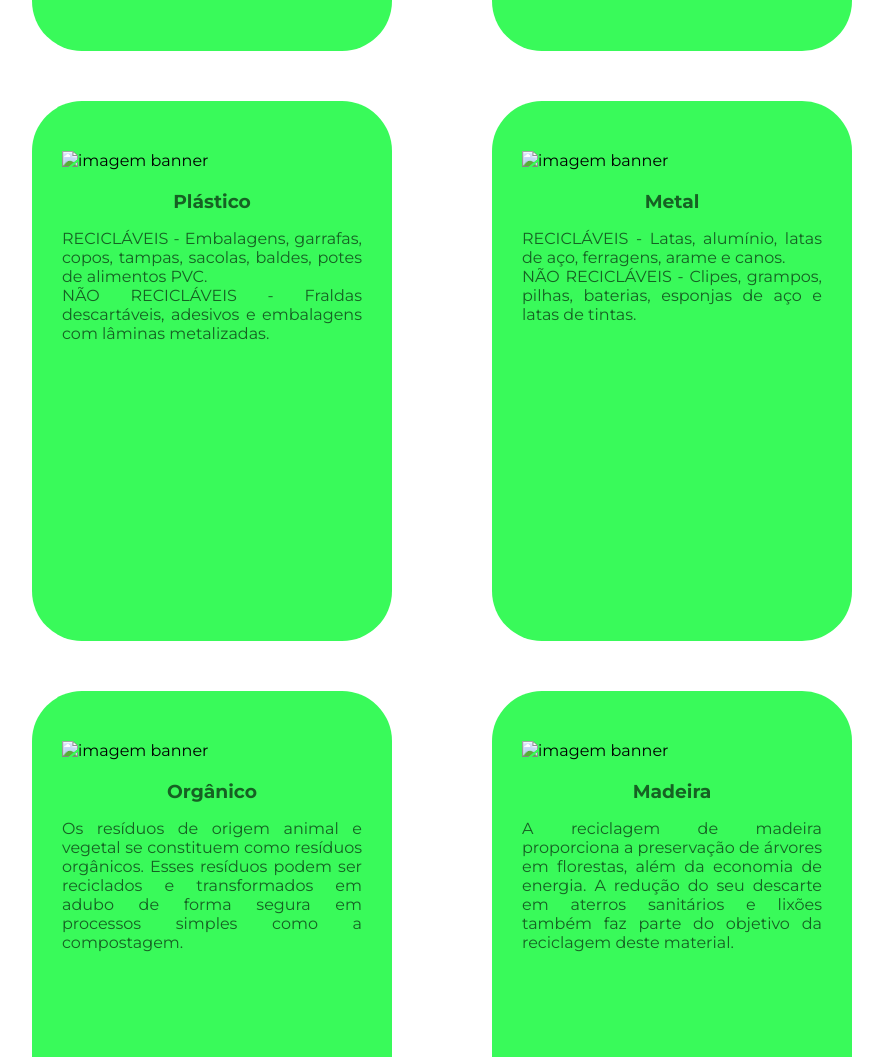
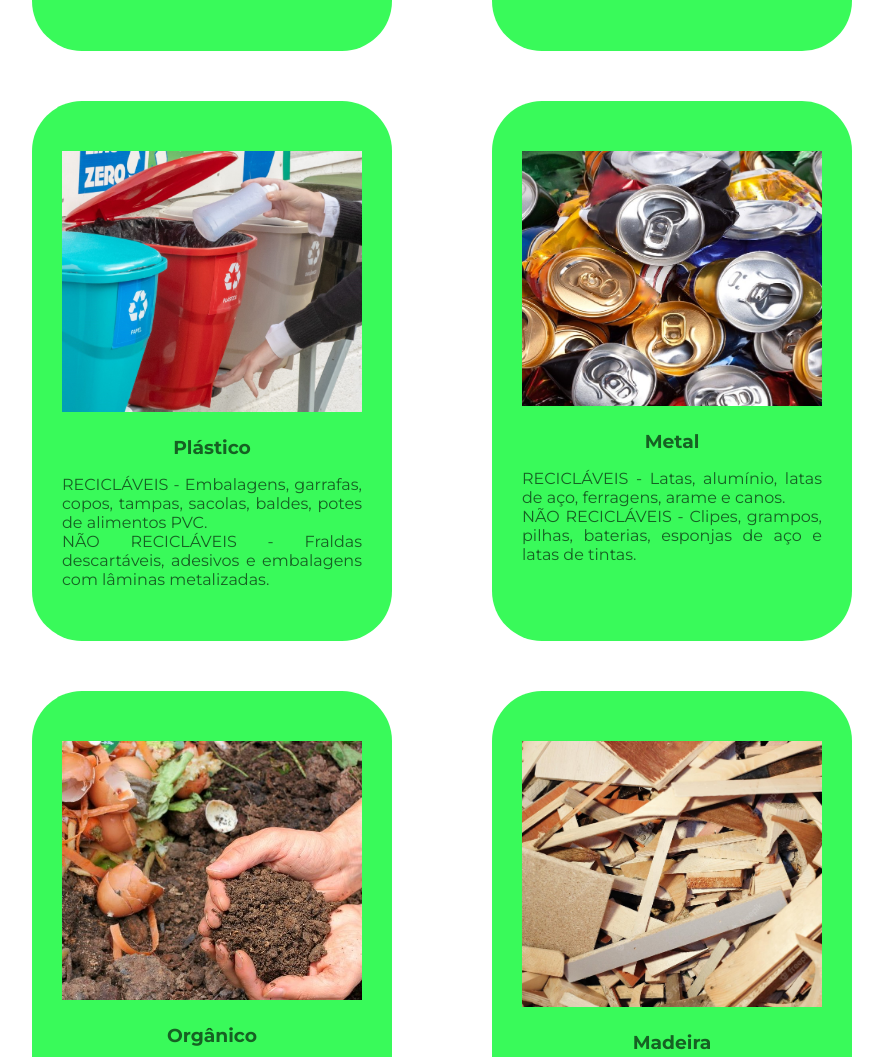
Before and after one commit to murilooliveira18/projetoIntegrador-G3, a plain HTML site: page materiais.html in a window 1280 px wide. Shown: the part 602-1659 px from the top of the page, without its empty margins (198-1081 px from the left). Drawn offline with Linux system fonts and the light colour scheme.

Commit message:
imagens adicionadas - materiais

```diff
--- a/materiais.html
+++ b/materiais.html
@@ -52,7 +52,7 @@
         <div class="materiais_description_section_I">
             <div class="materiais_description_services_one">
                 <div>
-                    <img src="assets/papeeeel.jpg" alt="imagem banner" class="banner_imagem">
+                    <img src="imagens/papeeeel.jpg" alt="imagem banner" class="banner_imagem">
                     <h3 class="materiais_description_services_title">
                     Papel
                     </h3>
@@ -65,7 +65,7 @@
             </div>
 
             <div class="materiais_description_services_two">
-                <img src="assets/vidro.jpg" alt="imagem banner" class="banner_imagem">
+                <img src="imagens/vidro.jpg" alt="imagem banner" class="banner_imagem">
                 <div>
                     <h3 class="materiais_description_services_title">
                         Vidro
@@ -85,7 +85,7 @@
         <div class="materiais_description_section_II">
             <div class="materiais_description_services_three">
                 <div>
-                    <img src="assets/plastico.jpg" alt="imagem banner" class="banner_imagem">
+                    <img src="imagens/plastico.jpg" alt="imagem banner" class="banner_imagem">
                     <h3 class="materiais_description_services_title">
                     Plástico
                     </h3>
@@ -97,7 +97,7 @@
                 <p class="materiais_texto"> NÃO RECICLÁVEIS - Fraldas descartáveis, adesivos e embalagens com lâminas metalizadas.</p>
             </div>
             <div class="materiais_description_services_four">
-                <img src="assets/metal.jpg" alt="imagem banner" class="banner_imagem">
+                <img src="imagens/metal.jpg" alt="imagem banner" class="banner_imagem">
                 <div>
                     <h3 class="materiais_description_services_title">
                         Metal
@@ -114,7 +114,7 @@
         <div class="materiais_description_section_III">
             <div class="materiais_description_services_five">
                 <div>
-                    <img src="assets/compostagem.jpg" alt="imagem banner" class="banner_imagem">
+                    <img src="imagens/compostagem.jpg" alt="imagem banner" class="banner_imagem">
                     <h3 class="materiais_description_services_title">
                     Orgânico
                     </h3>
@@ -126,7 +126,7 @@
 
 
             <div class="materiais_description_services_six">
-                <img src="assets/madeira.jpg" alt="imagem banner" class="banner_imagem">
+                <img src="imagens/madeira.jpg" alt="imagem banner" class="banner_imagem">
                 <div>
                     <h3 class="materiais_description_services_title">
                         Madeira
```
Also changed, not shown: imagens/compostagem.jpg (added), imagens/madeira.jpg (added), imagens/metal.jpg (added), imagens/papeeeel.jpg (added), imagens/plastico.jpg (added).
